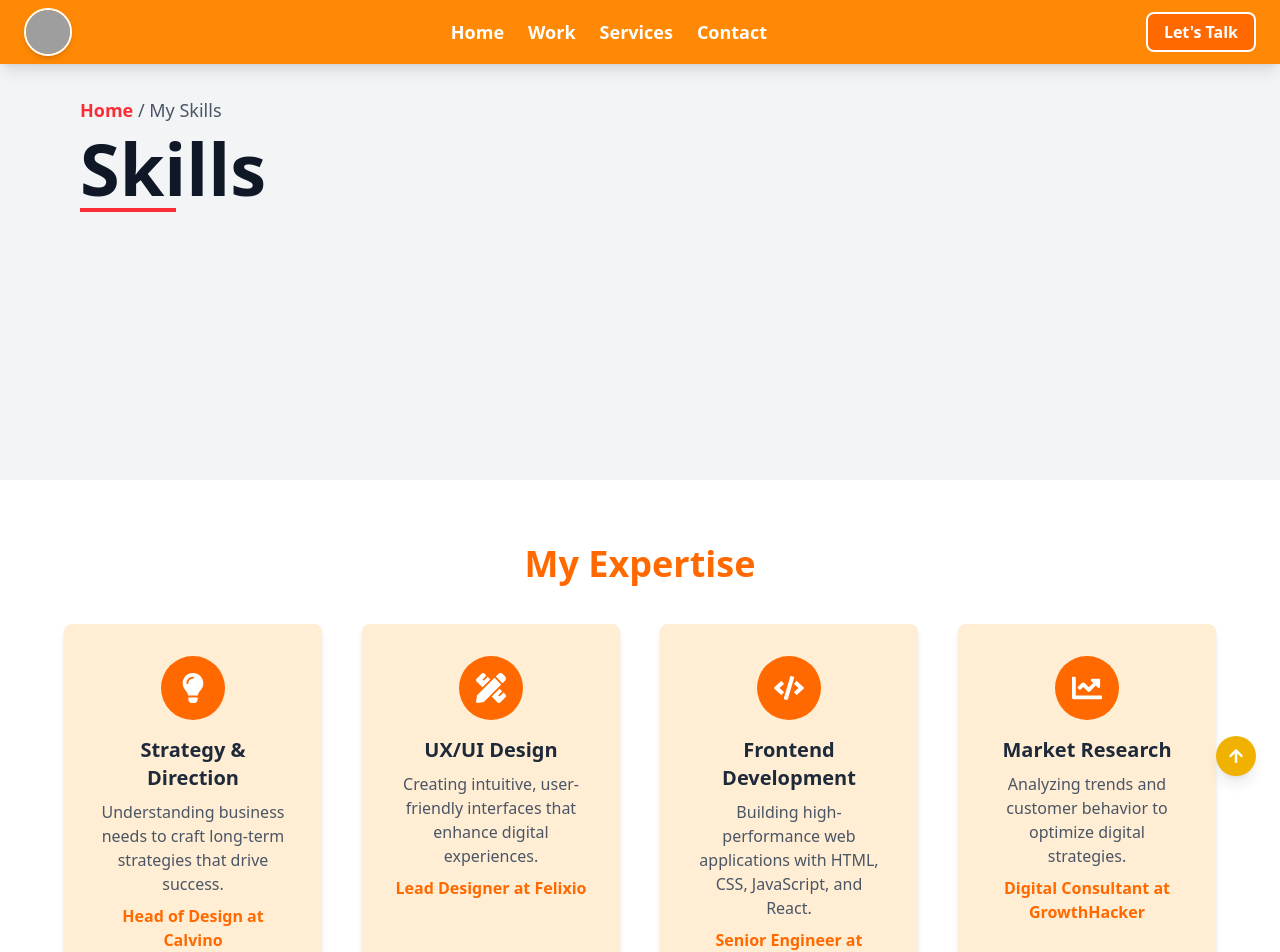
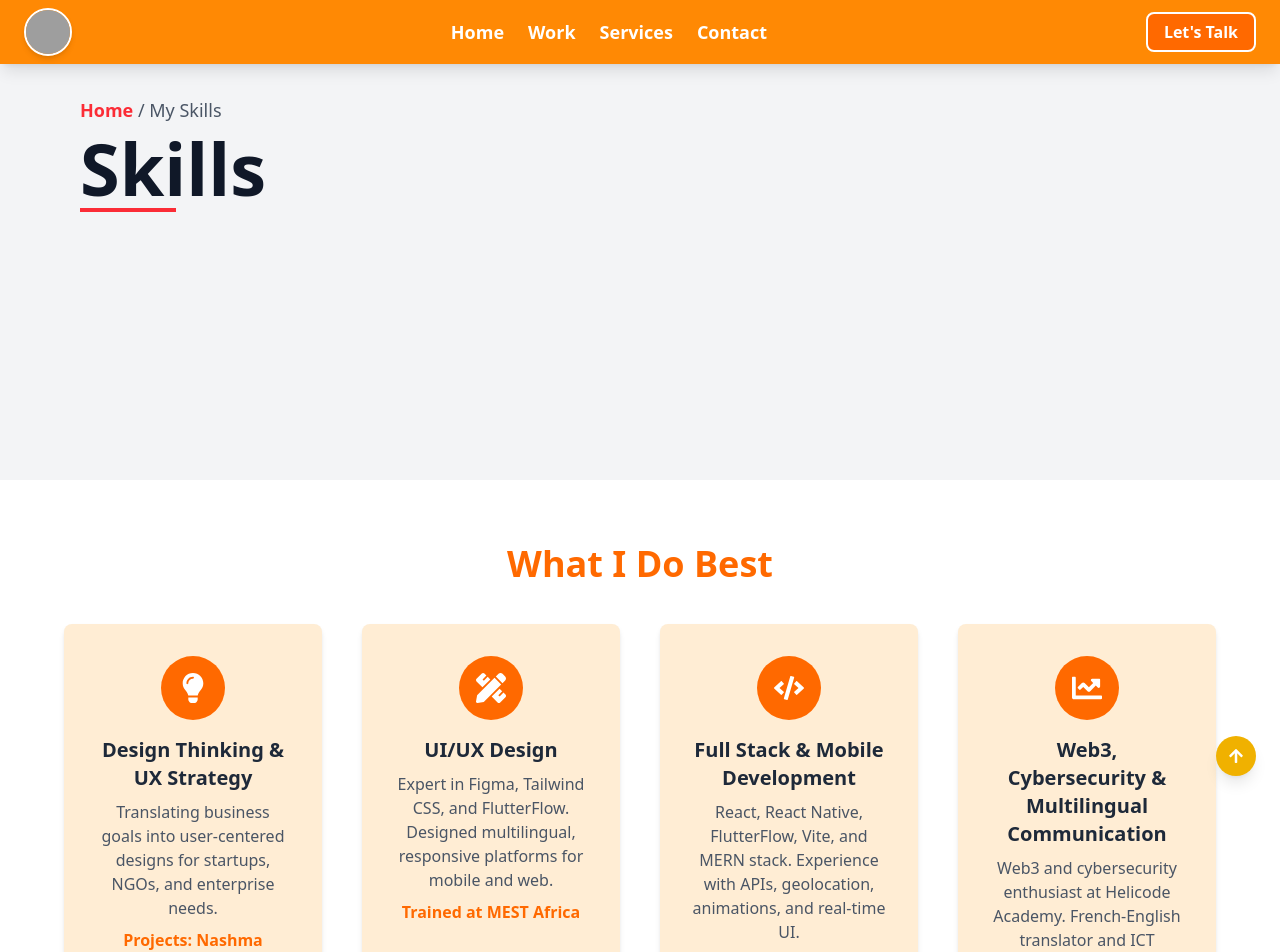
Before and after one commit to felix-atoma/plp-portfolio-689, a React (Vite) app: page /work in a window 1280 px wide. Shown: the top 952 px of the page. Built offline with nearby package versions, Linux system fonts and the light colour scheme; grey boxes are pictures that could not be loaded.

Commit message:
worked on work component

```diff
--- a/src/pages/Work.jsx
+++ b/src/pages/Work.jsx
@@ -1,31 +1,31 @@
-import React from 'react'
 import { FaLightbulb, FaPencilRuler, FaCode, FaChartLine } from "react-icons/fa";
+import { motion } from "framer-motion";
 
 const Works = () => {
   const expertiseData = [
     {
       icon: <FaLightbulb />,
-        title: "Strategy & Direction",
-        description: "Understanding business needs to craft long-term strategies that drive success.",
-        position: "Head of Design at Calvino",
+      title: "Design Thinking & UX Strategy",
+      description: "Translating business goals into user-centered designs for startups, NGOs, and enterprise needs.",
+      position: "Projects: Nashma Agribusiness, United Intellects",
     },
     {
       icon: <FaPencilRuler />,
-        title: "UX/UI Design",
-        description: "Creating intuitive, user-friendly interfaces that enhance digital experiences.",
-        position: "Lead Designer at Felixio",
+      title: "UI/UX Design",
+      description: "Expert in Figma, Tailwind CSS, and FlutterFlow. Designed multilingual, responsive platforms for mobile and web.",
+      position: "Trained at MEST Africa",
     },
     {
       icon: <FaCode />,
-        title: "Frontend Development",
-        description: "Building high-performance web applications with HTML, CSS, JavaScript, and React.",
-        position: "Senior Engineer at WebInnovate",
+      title: "Full Stack & Mobile Development",
+      description: "React, React Native, FlutterFlow, Vite, and MERN stack. Experience with APIs, geolocation, animations, and real-time UI.",
+      position: "Trackor, FarmConnect, ImmoAsk, Real Estate Platform (Togo)",
     },
     {
       icon: <FaChartLine />,
-        title: "Market Research",
-        description: "Analyzing trends and customer behavior to optimize digital strategies.",
-        position: "Digital Consultant at GrowthHacker",
+      title: "Web3, Cybersecurity & Multilingual Communication",
+      description: "Web3 and cybersecurity enthusiast at Helicode Academy. French-English translator and ICT teacher.",
+      position: "Taught at Ecole St Pierre Claver, Translator & ICT Instructor",
     },
   ];
   return (
@@ -57,12 +57,17 @@ const Works = () => {
 
 
       <section id="expertise" className="text-center py-16 bg-white">
-      <h2 className="text-4xl font-bold text-orange-500 mb-10">My Expertise</h2>
+      <h2 className="text-4xl font-bold text-orange-500 mb-10">What I Do Best</h2>
 
       <div className="grid grid-cols-1 sm:grid-cols-2 lg:grid-cols-4 gap-10 max-w-6xl mx-auto">
         {expertiseData.map((item, index) => (
-          <div
+          <motion.div
             key={index}
+            initial={{ opacity: 0, y: 30 }}
+            whileInView={{ opacity: 1, y: 0 }}
+            viewport={{ once: true, amount: 0.3 }}
+            transition={{ duration: 0.6, delay: index * 0.1 }}
+            whileHover={{ scale: 1.05 }}
             className="bg-orange-100 p-8 rounded-lg shadow-md text-center transform transition duration-300 hover:-translate-y-2 hover:bg-orange-200"
           >
             <div className="w-16 h-16 bg-orange-500 text-white flex items-center justify-center rounded-full mx-auto mb-4 text-3xl">
@@ -71,7 +76,7 @@ const Works = () => {
             <h3 className="text-xl font-bold text-gray-800 mb-2">{item.title}</h3>
             <p className="text-gray-600 mb-2">{item.description}</p>
             <span className="text-orange-500 font-bold">{item.position}</span>
-          </div>
+          </motion.div>
         ))}
       </div>
     </section>
```
Lines whose indentation alone changed are shown as unchanged.
